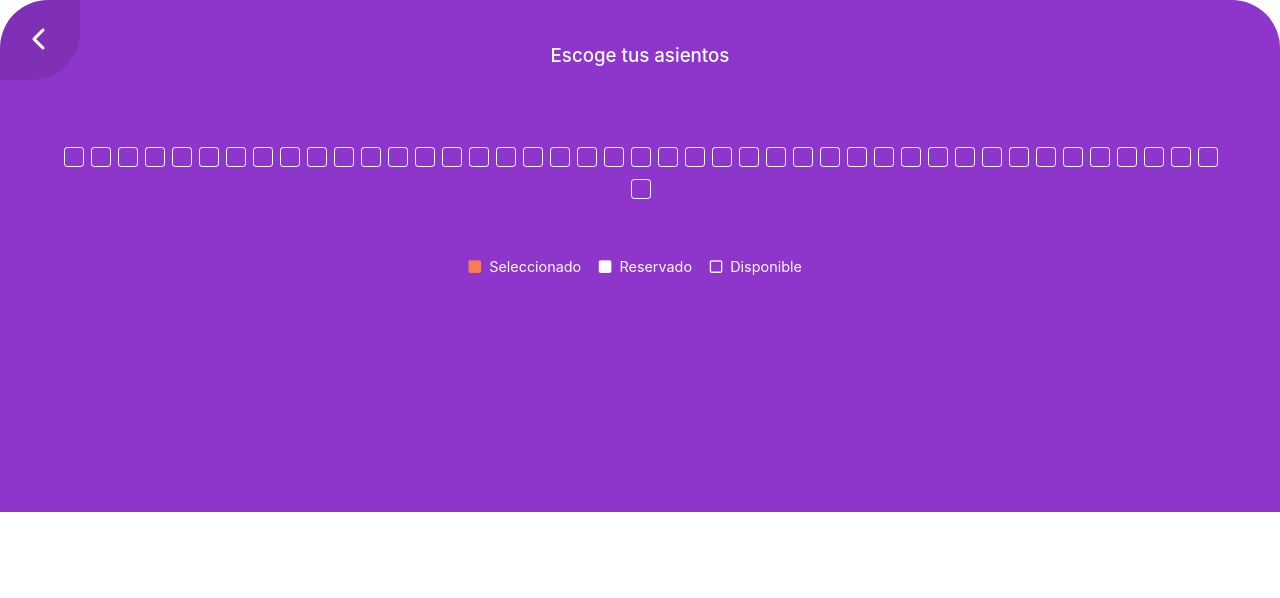
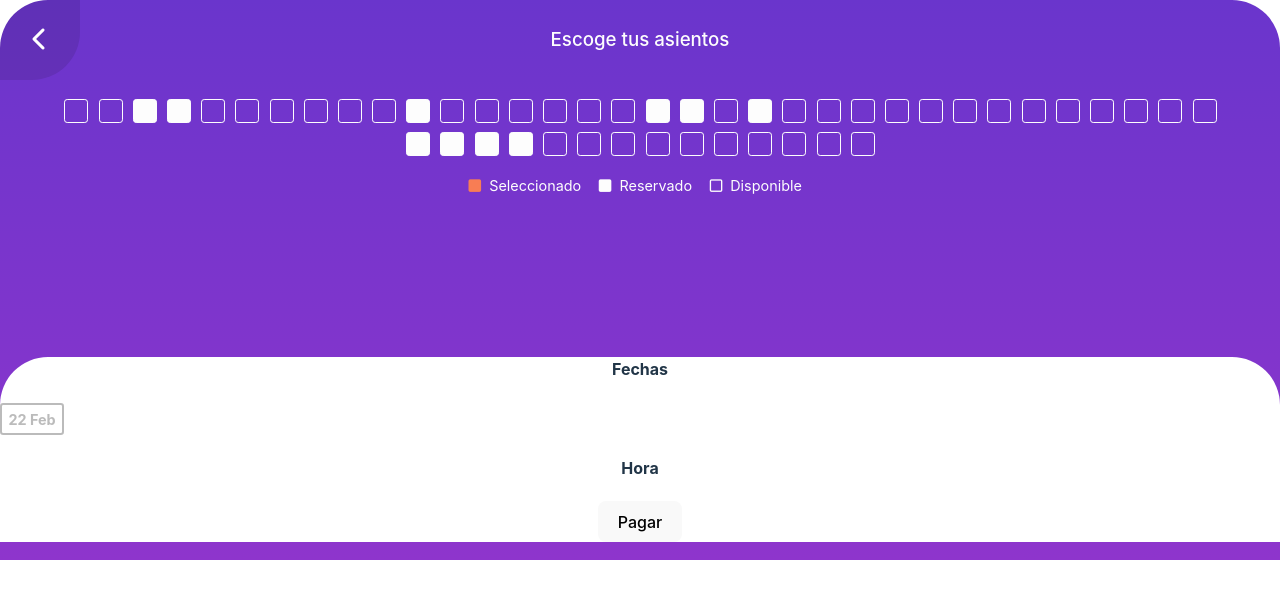
Before and after one commit to jesusleonel10/movie-ticket, a React (Vite) app: page /schedules/1 in a window 1280 px wide. Shown: the top 598 px of the page. Built offline with nearby package versions, Linux system fonts and the light colour scheme.

Commit message:
Nuevo: Componente para mostras las fechas y horarios

```diff
--- /dev/null
+++ b/src/components/CheckItem/CheckItem.jsx
@@ -0,0 +1,16 @@
+import './CheckItem.scss'
+
+const CheckItem = () => {
+    return (
+        <>
+            <div className='checkcontainer'>
+                <input className='checkitem' type="checkbox" name="" id='1' />
+                <label className='' htmlFor='1'>
+                    <span>22 Feb</span>
+                </label>
+            </div>
+        </>
+    );
+}
+
+export default CheckItem;
--- /dev/null
+++ b/src/components/CheckItem/CheckItem.scss
@@ -0,0 +1,40 @@
+.checkcontainer {
+    display: flex;
+    justify-content: center;
+    align-items: center;
+    position: relative;
+    width: 4rem;
+    height: 2rem;
+    span {
+        color: #bbb;
+        font-weight: bold;
+        font-size: .9rem;
+    }
+    .checkitem {
+        position: absolute;
+        top: 0;
+        left: 0;
+        appearance: none;
+        cursor: pointer;
+        background: transparent;
+        width: 4rem;
+        height: 2rem;
+        margin: 0;
+        border: 2px solid #bbb;
+        border-radius: .2rem;
+        -webkit-tap-highlight-color: rgba(0,0,0,0);
+        transition: background-color 0.3s ease-in-out;
+    }
+
+    .checkitem:checked {
+        border: 2px solid #f87d54;
+    }
+
+    .checkitem:checked ~ label span{
+        color: #f87d54;
+    }
+
+    .checkitem:disabled {
+        background-color: #fdfdfd;
+    }
+}
--- a/src/components/Schedules/Schedules.jsx
+++ b/src/components/Schedules/Schedules.jsx
@@ -1,7 +1,9 @@
 import { useState } from 'react';
 import { useParams } from 'react-router-dom';
+import { NavLink } from 'react-router-dom';
 import BtnBack from '../BtnBack/BtnBack';
 import Seat from '../Seat/Seat';
+import CheckItem from '../CheckItem/CheckItem';
 import uniqid from 'uniqid'
 import './Schedules.scss'
 
@@ -15,25 +17,25 @@ const Schedules = () => {
                 list: [
                     {id: 'A1', available: true},
                     {id: 'A2', available: true},
-                    {id: 'A3', available: true},
-                    {id: 'A4', available: true},
+                    {id: 'A3', available: false},
+                    {id: 'A4', available: false},
                     {id: 'A5', available: true},
                     {id: 'A6', available: true},
                     {id: 'A7', available: true},
                     {id: 'A8', available: true},
                     {id: 'A9', available: true},
                     {id: 'B1', available: true},
-                    {id: 'B2', available: true},
+                    {id: 'B2', available: false},
                     {id: 'B3', available: true},
                     {id: 'B4', available: true},
                     {id: 'B5', available: true},
                     {id: 'B6', available: true},
                     {id: 'B7', available: true},
                     {id: 'B8', available: true},
-                    {id: 'B9', available: true},
-                    {id: 'C1', available: true},
+                    {id: 'B9', available: false},
+                    {id: 'C1', available: false},
                     {id: 'C2', available: true},
-                    {id: 'C3', available: true},
+                    {id: 'C3', available: false},
                     {id: 'C4', available: true},
                     {id: 'C5', available: true},
                     {id: 'C6', available: true},
@@ -47,16 +49,20 @@ const Schedules = () => {
                     {id: 'D5', available: true},
                     {id: 'D6', available: true},
                     {id: 'D7', available: true},
-                    {id: 'D8', available: true},
-                    {id: 'D9', available: true},
-                    {id: 'E1', available: true},
-                    {id: 'E2', available: true},
+                    {id: 'D8', available: false},
+                    {id: 'D9', available: false},
+                    {id: 'E1', available: false},
+                    {id: 'E2', available: false},
                     {id: 'E3', available: true},
                     {id: 'E4', available: true},
                     {id: 'E5', available: true},
                     {id: 'E6', available: true},
                     {id: 'E7', available: true},
                     {id: 'E8', available: true},
+                    {id: 'E9', available: true},
+                    {id: 'F1', available: true},
+                    {id: 'F2', available: true},
+                    {id: 'F3', available: true},
 
                 ]
             },
@@ -78,13 +84,14 @@ const Schedules = () => {
                     </div>
                     <div className="seats__items">
                         <form action="#">
-                        {theater && theater.seats.list.map((item) => {
-                            return <Seat
-                                        key={uniqid()}
-                                        id={item.id}
-                                    />
-                        })}
+                                {theater && theater.seats.list.map((item) => {
+                                    return <Seat
+                                                key={uniqid()}
+                                                id={item.id}
+                                                available={item.available}
 
+                                            />
+                                })}
                         </form>
                     </div>
                     <div className="seats__caption">
@@ -94,6 +101,23 @@ const Schedules = () => {
                     </div>
                 </div>
 
+                <div className="schedules">
+                    <div className="schedules__dates">
+                        <h4>Fechas</h4>
+                        <div className="dates">
+                            <CheckItem />
+                        </div>
+                    </div>
+                    <div className="schedules__time">
+                        <h4>Hora</h4>
+                        <div className="times">
+
+                        </div>
+                    </div>
+                    <NavLink to={`/schedules/${id}`}>
+                        <button className=''>Pagar</button>
+                    </NavLink>
+                </div>
             </div>
         </>
     );
--- a/src/components/Schedules/Schedules.scss
+++ b/src/components/Schedules/Schedules.scss
@@ -1,15 +1,19 @@
+.seats-schedules {
+    padding-top: 21rem;
     .seats {
-    background: rgba(142,53,204,1);
-    height: 60vh;
+        position: fixed;
+        width: 100%;
+        top: 0;
+        background: linear-gradient(rgb(106, 53, 204), #8e35cc) ;
+        height: 70vh;
         border-radius: 3rem 3rem 0 0;
-    padding: 1rem 3rem;
         &__header {
             display: flex;
             flex-direction: column;
             align-items: center;
             justify-content: center;
             height: 5rem;
-        margin-bottom: 3rem;
+            margin-bottom: .5rem;
             h3 {
                 color: #fdfdfd;
                 margin: 0;
@@ -21,7 +25,7 @@
             justify-content: center;
             align-items: center;
             gap: .5rem;
-        margin-top: 3rem;
+            margin-top: .5rem;
             .selected {
                 color: #f87d54;
             }
@@ -41,7 +45,23 @@
             }
         }
         &__items {
+            margin: 0;
+            padding: .5rem 3rem;
+            form {
                 display: flex;
-        margin: 0;
+                flex-direction: row;
+                flex-wrap: wrap;
+                gap: .2rem;
+                justify-content: center;
+                align-items: center;
             }
         }
+    }
+
+    .schedules {
+        position: relative;
+        background-color: #fff;
+        border-radius: 3rem 3rem 0 0;
+
+    }
+}
--- a/src/components/Seat/Seat.jsx
+++ b/src/components/Seat/Seat.jsx
@@ -2,17 +2,18 @@ import './Seat.scss'
 import PropTypes from 'prop-types'
 
 
-const Seat = ({id}) => {
+const Seat = ({id, available}) => {
     return (
         <>
-            <label htmlFor={id}></label>
-            <input className='check' type="checkbox" name="seat" id={id} />
+            <label className='hidden-visually' htmlFor={id}></label>
+            <input className='check' type="checkbox" name="seat" id={id} disabled={available ? null : 'disabled'} />
         </>
     );
 }
 
 Seat.propTypes = {
-    id : PropTypes.string
+    id : PropTypes.string,
+    available: PropTypes.bool
 }
 
 export default Seat;
--- a/src/components/Seat/Seat.scss
+++ b/src/components/Seat/Seat.scss
@@ -1,8 +1,8 @@
 .check {
     cursor: pointer;
     background-color: transparent;
-    width: 20px;
-    height: 20px;
+    width: 1.5rem;
+    height: 1.5rem;
     appearance: none;
     border-radius: .2rem;
     border: 1px solid #fdfdfd;
@@ -14,3 +14,7 @@
     border: transparent;
     background-color: #f87d54;
 }
+
+.check:disabled {
+    background-color: #fdfdfd;
+}
--- a/src/index.scss
+++ b/src/index.scss
@@ -68,3 +68,12 @@ button:hover {
     background-color: #f9f9f9;
   }
 }
+
+.hidden-visually {
+  position: absolute;
+  height: 0;
+  width: 0;
+  overflow: hidden;
+  clip: rect(0, 0, 0, 0);
+  white-space: nowrap;
+}
```
Also changed, not shown: src/components/Seats/Seats.jsx (deleted), src/components/Seats/Seats.scss (deleted). Lines whose indentation alone changed are shown as unchanged.
